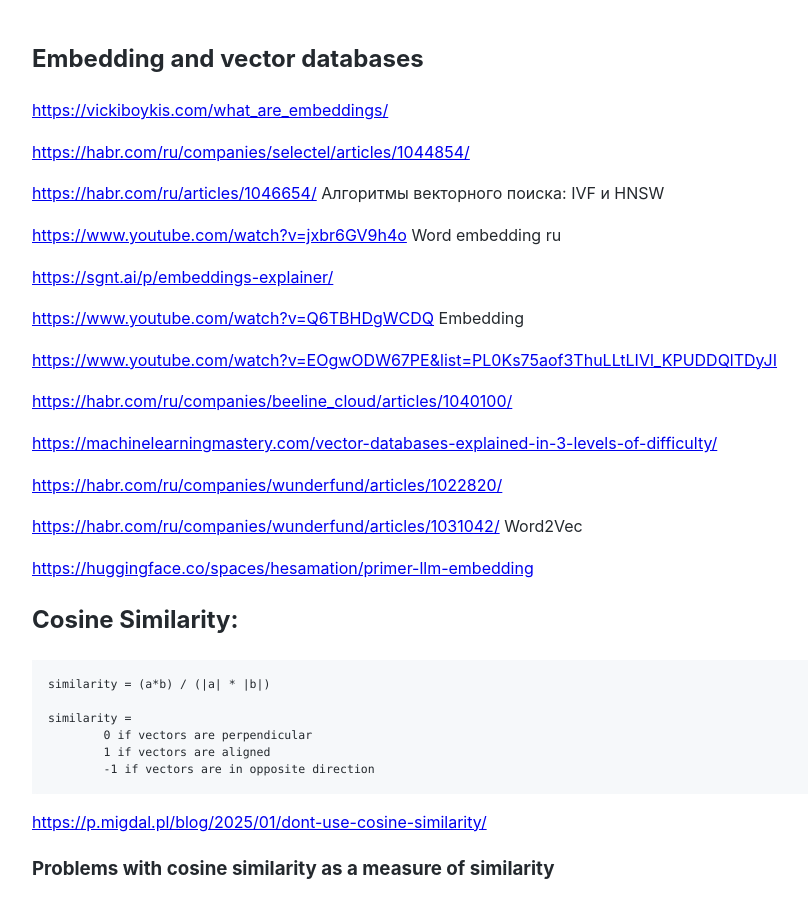
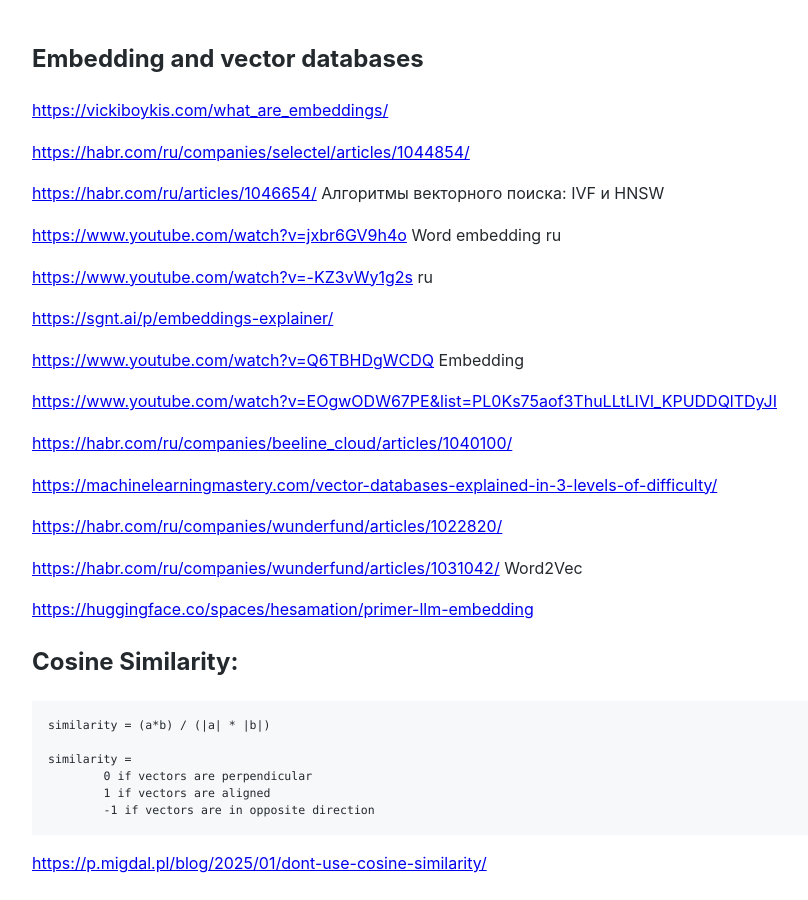
Before and after one commit to Michael-Lubinsky/michael-lubinsky.github.com, a Jekyll site: the page built from vector_db/vector_db.md, in a window 1280 px wide and 900 px high. Shown: the whole window, without its empty margins (158-966 px from the left). Built offline with Jekyll 4.4.1, drawn with Linux system fonts in a browser that asks for light colours; our own code applies the rules of GitHub Pages for plain Markdown files.

Commit message:
Update vector_db.md

```diff
--- a/vector_db/vector_db.md
+++ b/vector_db/vector_db.md
@@ -7,6 +7,8 @@
 <https://habr.com/ru/articles/1046654/> Алгоритмы векторного поиска: IVF и HNSW
 
 <https://www.youtube.com/watch?v=jxbr6GV9h4o> Word embedding ru
+
+<https://www.youtube.com/watch?v=-KZ3vWy1g2s> ru
 
 <https://sgnt.ai/p/embeddings-explainer/>
 
```
